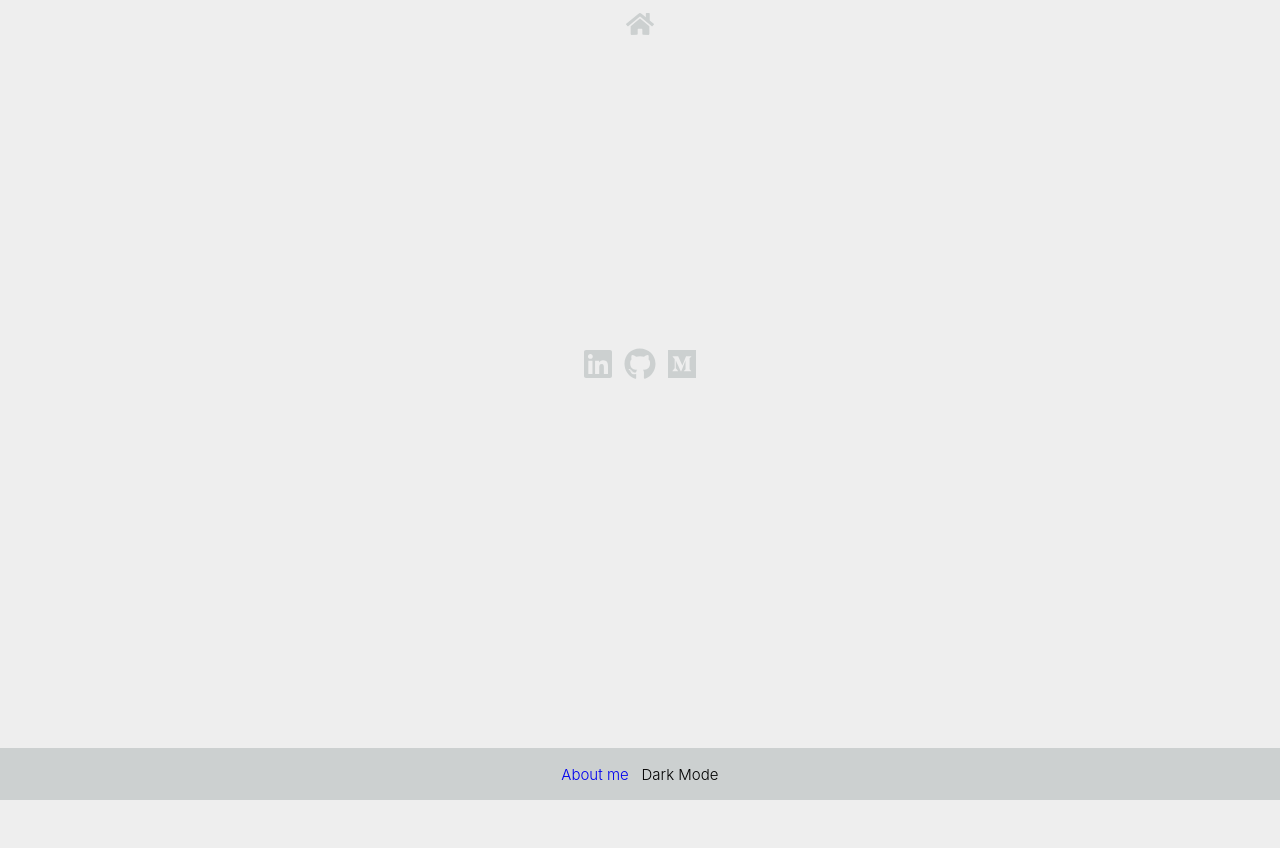
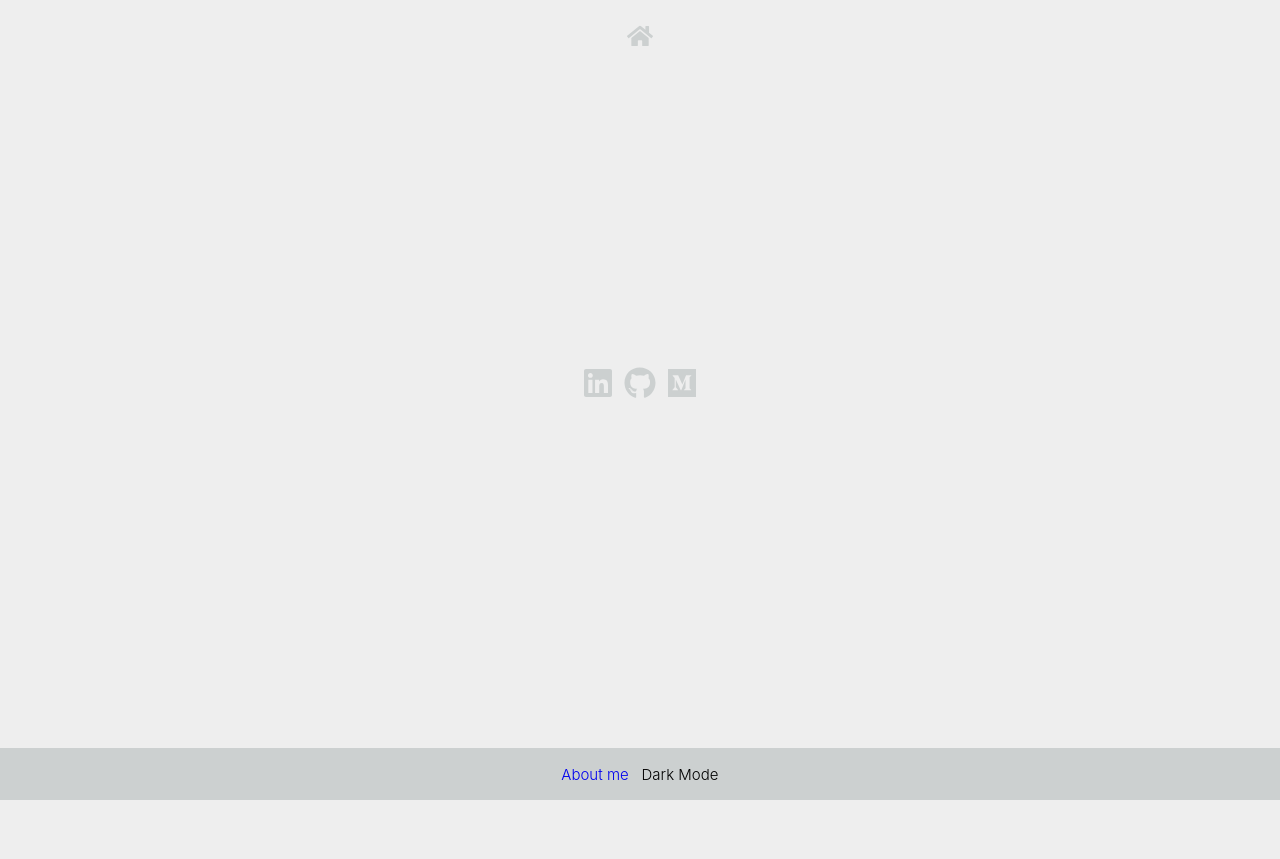
Before and after one commit to tommasogiannoni/quickmemo.dev, a React (Create React App) app: page /about-me in a window 1280 px wide. Built offline with nearby package versions, Linux system fonts and the light colour scheme.

Commit message:
css home button fix

```diff
--- a/src/App.css
+++ b/src/App.css
@@ -18,7 +18,8 @@ body {
 }
 
 .icon {
-  font-size: 28px;
+  margin-top: 0.5em;
+  font-size: 26px;
   color: #ccd0d0;
 }
 
```
